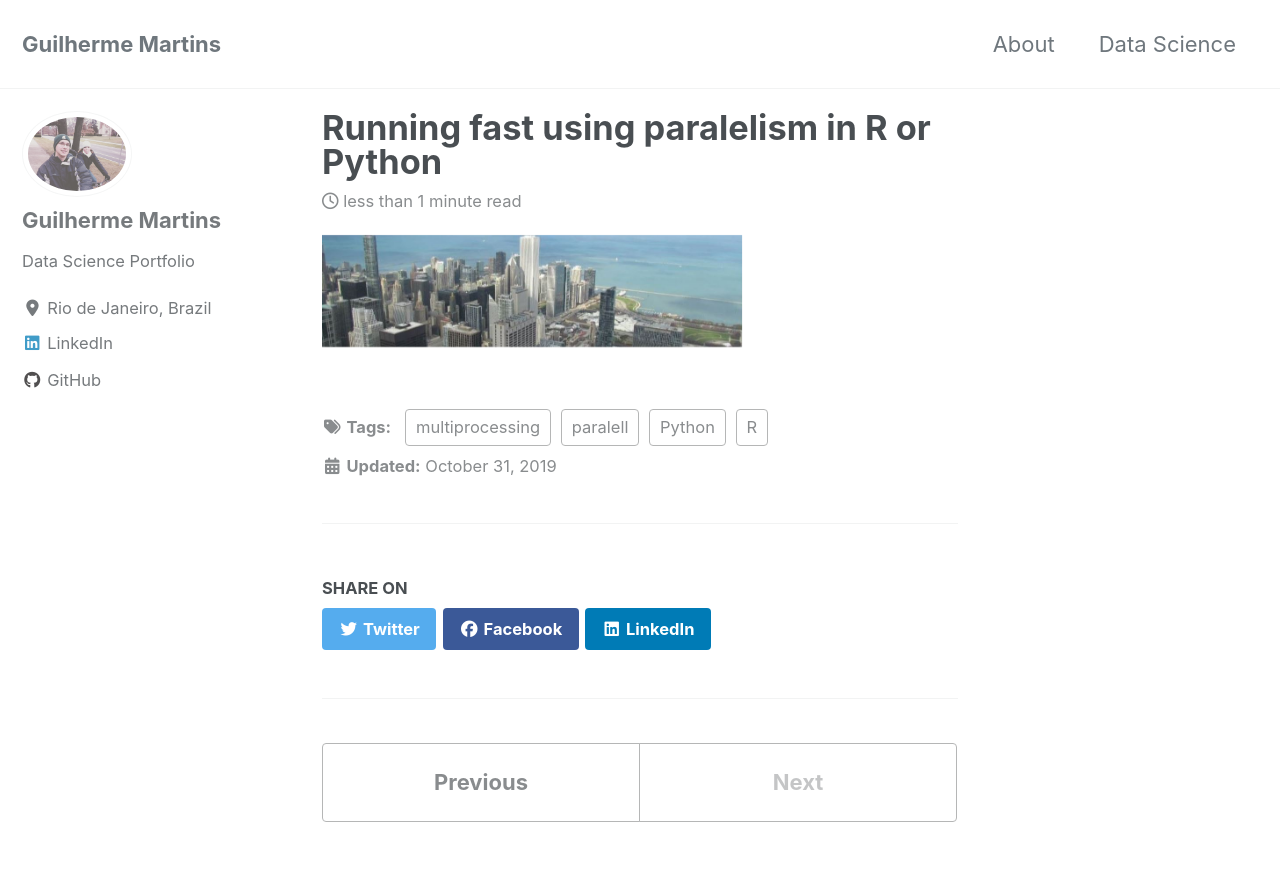
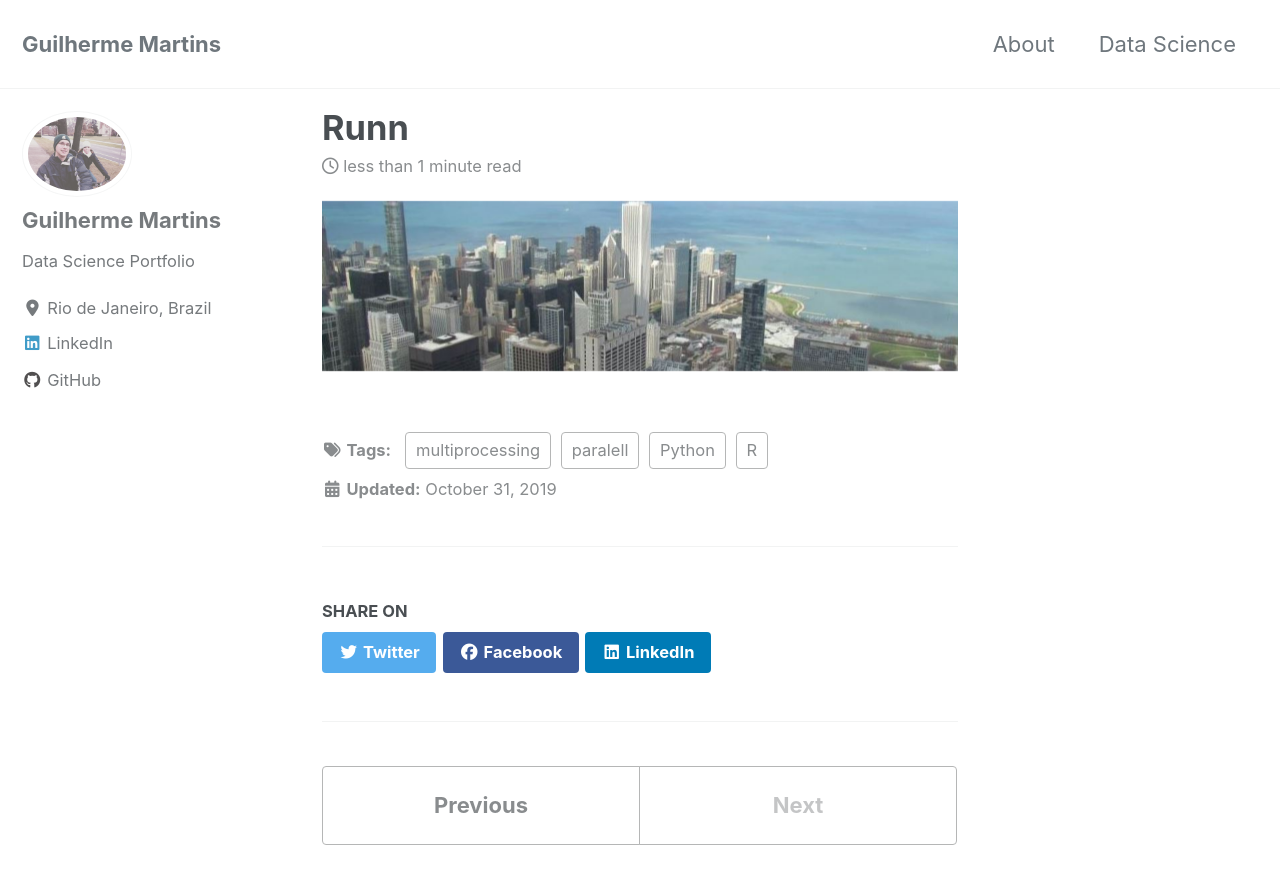
Before and after one commit to guilhermecsm/guilhermecsm.github.io, a Jekyll site: the page built from _posts/2019-10-31-test.md, in a window 1280 px wide and 900 px high. Shown: the top 884 px of the window. Built offline with Jekyll 4.4.1, drawn with Linux system fonts in a browser that asks for light colours; cached includes are drawn as plain includes; nearby versions of some CDN libraries.

```diff
--- a/_posts/2019-10-31-test.md
+++ b/_posts/2019-10-31-test.md
@@ -1,8 +1,8 @@
 ---
-title: "Running fast using paralelism in R or Python"
+title: "Runn"
 date: 2019-10-31
 tags: [multiprocessing, paralell, R, Python]
 ---
 
 
-<img src="/image/chicago.JPG" alt="Smiley face" height="420" width="420">
+<img src="/image/chicago.JPG" alt="Smiley face">
```
